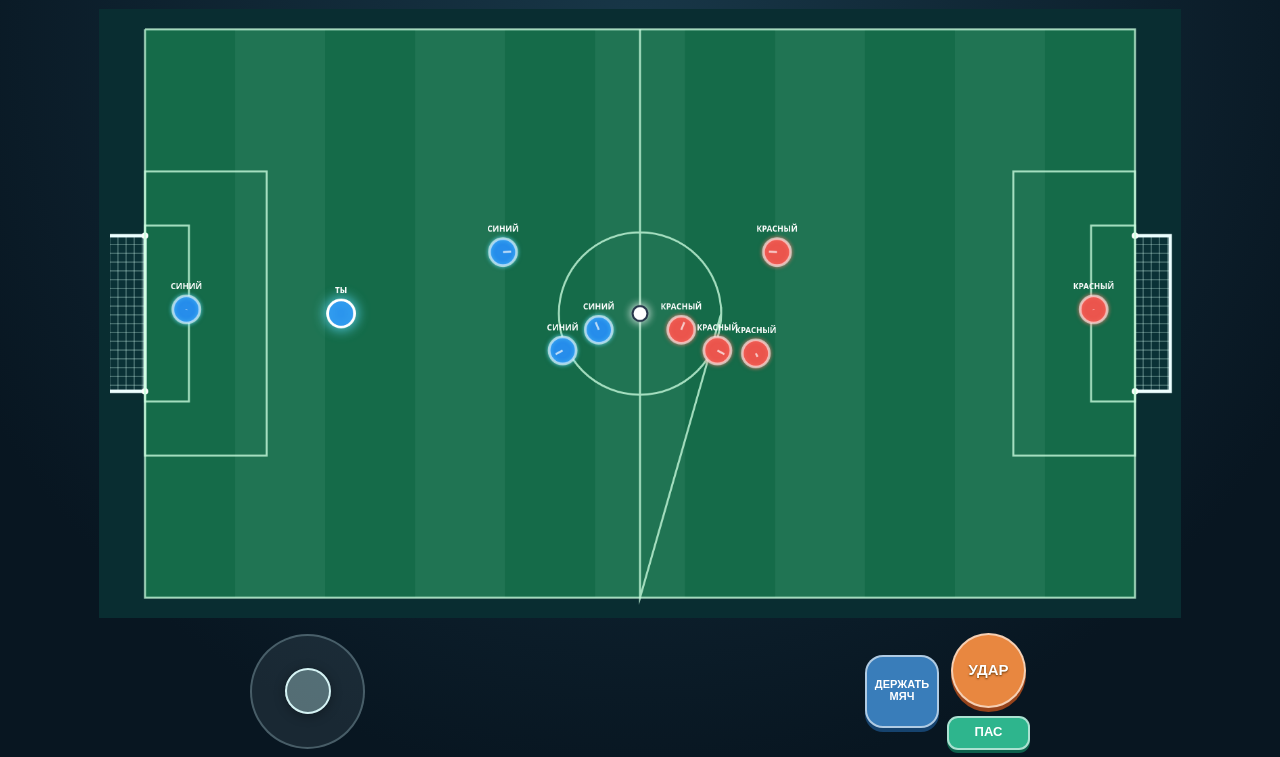
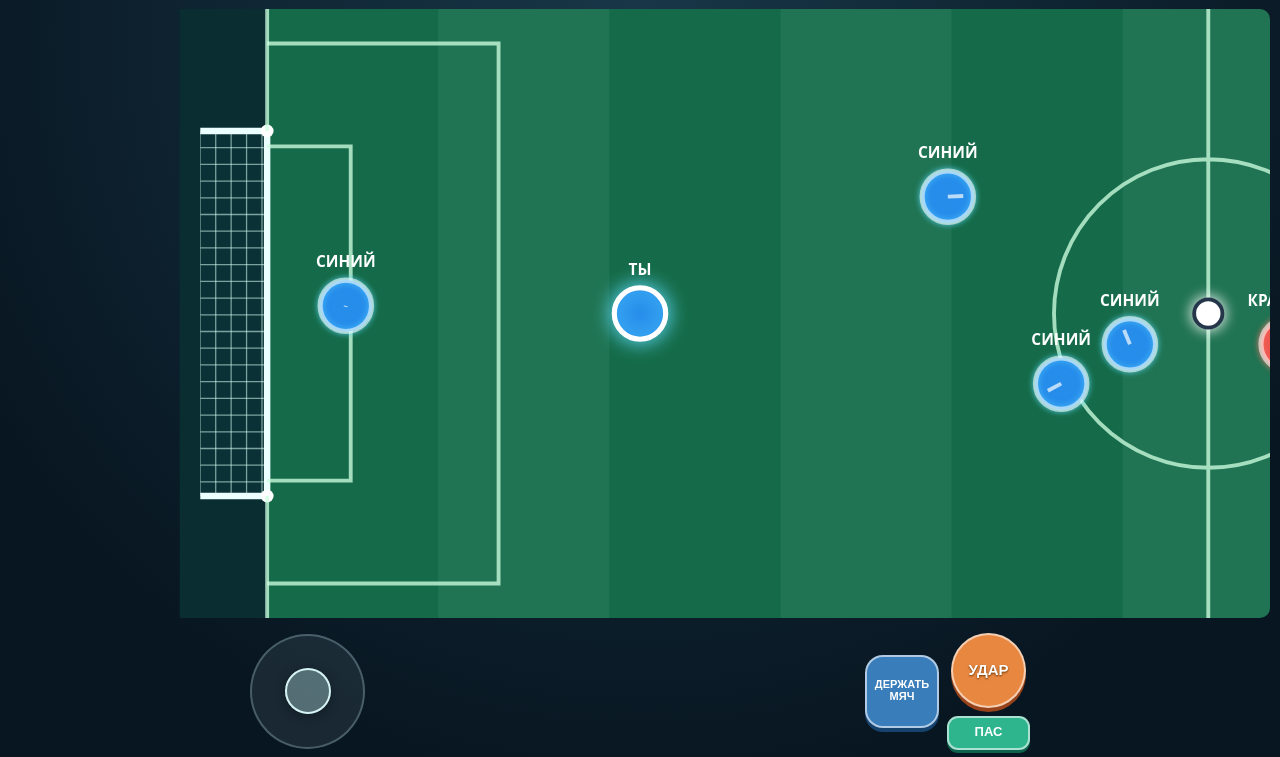
Before and after one commit to vivab/GameFootball, a website: page index.html in a window 1280 px wide. Both pictures are taken after a click on the button "⚽ ТРЕНИРОВКА С БОТОМ". Shown: the part 43-800 px from the top of the page. Drawn offline with Linux system fonts and the light colour scheme.

Commit message:
feat: player-follow camera, off-screen ball arrow, stronger kicks and open scoring line

```diff
--- a/index.html
+++ b/index.html
@@ -13,8 +13,8 @@ header{height:45px;flex-shrink:0;display:flex;align-items:center;justify-content
 h1{font-size:17px;margin:0;letter-spacing:.4px}small{display:block;color:#9cb7bf;font-size:11px;font-weight:500}
 #score{font-weight:900;font-size:23px;white-space:nowrap;font-variant-numeric:tabular-nums}
 #clock{font-size:14px;color:#d1e4e3;font-weight:700}
-#fieldWrap{position:relative;flex:1;min-height:0;display:flex;align-items:center;justify-content:center}
-canvas{display:block;width:100%;height:100%;object-fit:contain;border-radius:10px}
+#fieldWrap{position:relative;flex:1;min-height:0;display:flex;align-items:center;justify-content:center;overflow:hidden}
+canvas{display:block;width:100%;height:100%;object-fit:fill;border-radius:10px}
 #banner{position:absolute;left:50%;top:13%;transform:translateX(-50%);background:#081621dc;border:1px solid #ffffff30;border-radius:12px;padding:9px 16px;white-space:nowrap;text-align:center;font-weight:750;font-size:13px;pointer-events:none}
 #controls{height:132px;flex-shrink:0;position:relative;display:flex;align-items:center;justify-content:space-between;padding:0 10px;gap:8px}
 #pad{position:relative;width:115px;height:115px;border-radius:50%;background:#b4d6df19;border:2px solid #c2e4eb47;touch-action:none}
@@ -54,7 +54,7 @@ canvas{display:block;width:100%;height:100%;object-fit:contain;border-radius:10p
 </div>
 <script>
 "use strict";
-const W=1600,H=900,P=20,B=11,GOAL=115,L=68,R=1532,T=30,BOTTOM=870,DEPTH=52,SPEED=185,CHARGE_MS=1150;
+const W=1600,H=900,P=20,B=11,GOAL=142,L=68,R=1532,T=30,BOTTOM=870,DEPTH=52,SPEED=185,CHARGE_MS=1150;
 const $=id=>document.getElementById(id);
 const canvas=$("field"),ctx=canvas.getContext("2d");
 const keys=new Set();let joy={x:0,y:0},controlHeld=false,charging=false,chargeStart=0,shotSeq=0,passSeq=0,shotCharge=0,localShotSeq=0,localPassSeq=0,mode="menu",socket=null,myId=null,lastFrame=performance.now();
@@ -68,7 +68,7 @@ function showMenu(){if(socket){socket.close();socket=null}stopActions();mode="me
 $("exit").onclick=showMenu;
 function player(id,team,x,y){return{id,team,x,y,vx:0,vy:0,faceX:team===0?1:-1,faceY:0,cd:0,noControl:0}}
 function resetWorld(){const players=[];for(let team=0;team<2;team++)for(let slot=0;slot<5;slot++){const p=player(team===0&&slot===2?"me":"bot"+team+"-"+slot,team,team===0?L+110+slot*90:R-110-slot*90,H/2+(slot-2)*125);p.bot=p.id!=="me";p.slot=slot;players.push(p)}world={players,ball:{x:W/2,y:H/2,vx:0,vy:0},score:[0,0],time:180,status:"playing",tactics:0,aiClock:0}}
-function startPractice(){resetWorld();stopActions();localShotSeq=shotSeq;localPassSeq=passSeq;myId="me";mode="practice";$("menu").hidden=true;$("exit").hidden=false;banner("")}
+function startPractice(){resetWorld();camera.ready=false;stopActions();localShotSeq=shotSeq;localPassSeq=passSeq;myId="me";mode="practice";$("menu").hidden=true;$("exit").hidden=false;banner("")}
 $("practice").onclick=startPractice;
 function normalized(x,y){let l=Math.hypot(x,y);return l>1?{x:x/l,y:y/l}:{x,y}}
 function input(){let x=joy.x,y=joy.y;if(keys.has("a")||keys.has("arrowleft"))x-=1;if(keys.has("d")||keys.has("arrowright"))x+=1;if(keys.has("w")||keys.has("arrowup"))y-=1;if(keys.has("s")||keys.has("arrowdown"))y+=1;return normalized(x,y)}
@@ -100,7 +100,7 @@ function shoot(p,d,kind,charge=0){
  const b=world.ball;if(p.cd>0||!inRange(p,b)||p.retouch>0)return false;
  let aim=normalized(d.x,d.y);if(Math.hypot(aim.x,aim.y)<.15)aim={x:p.faceX,y:p.faceY};const unit=Math.hypot(aim.x,aim.y)||1;aim={x:aim.x/unit,y:aim.y/unit};
  const spread=kind==="pass"?.01+.018*charge:.025+.23*charge,angle=(Math.random()*2-1)*spread,c=Math.cos(angle),s=Math.sin(angle);
- const speed=kind==="pass"?395+Math.min(1,charge)*115:540+510*charge;
+ const speed=kind==="pass"?520+Math.min(1,charge)*180:1050+Math.min(1,charge)*1000;
  b.vx=(aim.x*c-aim.y*s)*speed;b.vy=(aim.x*s+aim.y*c)*speed;
  b.x=p.x+aim.x*(P+B+3);b.y=p.y+aim.y*(P+B+3);
  p.cd=kind==="pass"?.3:.4;p.noControl=.5;p.retouch=.65;b.lastTouch=p.id;b.touchLock=.8;return true;
@@ -113,10 +113,10 @@ function controlBall(p){
 }
 function separate(a,b){const dx=b.x-a.x,dy=b.y-a.y,d=Math.hypot(dx,dy)||.001;if(d<P*2){let push=(P*2-d)/2,nx=dx/d,ny=dy/d;a.x-=nx*push;a.y-=ny*push;b.x+=nx*push;b.y+=ny*push}}
 function physics(dt,heldBy){
- const b=world.ball,players=world.players,radius=P+B;b.touchLock=Math.max(0,(b.touchLock||0)-dt);
+ const b=world.ball,players=world.players,radius=P+B;b.prevX=b.x;b.prevY=b.y;b.touchLock=Math.max(0,(b.touchLock||0)-dt);
  if(!heldBy){
   b.x+=b.vx*dt;b.y+=b.vy*dt;
-  const friction=Math.exp(-1.75*dt);b.vx*=friction;b.vy*=friction;
+  const friction=Math.exp(-.75*dt);b.vx*=friction;b.vy*=friction;
   for(const p of players){
    const dx=b.x-p.x,dy=b.y-p.y,dist=Math.hypot(dx,dy);
    if(dist<radius){
@@ -139,12 +139,19 @@ function physics(dt,heldBy){
   if(b.x<L){b.y=Math.max(top,Math.min(bottom,b.y));if(b.x<L-DEPTH+B){b.x=L-DEPTH+B;b.vx=0}}
   if(b.x>R){b.y=Math.max(top,Math.min(bottom,b.y));if(b.x>R+DEPTH-B){b.x=R+DEPTH-B;b.vx=0}}
  }
- const speed=Math.hypot(b.vx,b.vy);if(speed>1120){b.vx*=1120/speed;b.vy*=1120/speed}
+ const speed=Math.hypot(b.vx,b.vy);if(speed>2150){b.vx*=2150/speed;b.vy*=2150/speed}
 }
-function scored(){const b=world.ball;if(b.y>H/2-GOAL+B&&b.y<H/2+GOAL-B){
- if(b.x<=L-DEPTH+B){world.score[1]++;return true}
- if(b.x>=R+DEPTH-B){world.score[0]++;return true}
- }return false}
+function scored(){
+ const b=world.ball;
+ // A goal is scored as soon as the ball crosses the line through the open mouth.
+ // Do not require it to reach the back of the net: the net is only a visual.
+ const inMouth=Math.abs(b.y-H/2)<GOAL-B-5;
+ if(!inMouth)return false;
+ const oldX=Number.isFinite(b.prevX)?b.prevX:b.x;
+ if(oldX<=R&&b.x>R){world.score[0]++;return true}
+ if(oldX>=L&&b.x<L){world.score[1]++;return true}
+ return false;
+}
 function aiStep(game,dt,humanTeam=0){
  game.aiClock=(game.aiClock||0)+dt;
  if(game.aiClock>4.5){game.aiClock=0;game.tactics=(game.tactics+1)%4}
@@ -203,7 +210,7 @@ function connect(action){
  socket.onopen=()=>socket.send(JSON.stringify(action));
  socket.onmessage=e=>{
   let msg;try{msg=JSON.parse(e.data)}catch{return}
-  if(msg.type==="welcome"){mode="online";myId=msg.id;stopActions();world={players:[],ball:{x:W/2,y:H/2},score:[0,0],time:180,status:"waiting"};$("menu").hidden=true;$("exit").hidden=false;$("roomBadge").textContent="КОМНАТА "+msg.code;$("roomBadge").style.display="block";banner("Ждём второго игрока • код "+msg.code)}
+  if(msg.type==="welcome"){mode="online";myId=msg.id;camera.ready=false;stopActions();world={players:[],ball:{x:W/2,y:H/2},score:[0,0],time:180,status:"waiting"};$("menu").hidden=true;$("exit").hidden=false;$("roomBadge").textContent="КОМНАТА "+msg.code;$("roomBadge").style.display="block";banner("Ждём второго игрока • код "+msg.code)}
   if(msg.type==="state"){world=msg;$("roomBadge").textContent="КОМНАТА "+msg.code;banner(msg.status==="waiting"?"Ждём второго игрока • код "+msg.code:msg.status==="finished"?"Матч окончен":"")}
   if(msg.type==="error")toast(msg.message||"Ошибка подключения");
  };
@@ -230,12 +237,66 @@ function drawField(){
  paintGoal("left");paintGoal("right");
  ctx.strokeStyle="#ceffe1c4";ctx.lineWidth=3;ctx.beginPath();ctx.moveTo(L,T);ctx.lineTo(R,T);ctx.lineTo(R,H/2-GOAL);ctx.moveTo(R,H/2+GOAL);ctx.lineTo(R,BOTTOM);ctx.lineTo(L,BOTTOM);ctx.lineTo(L,H/2+GOAL);ctx.moveTo(L,H/2-GOAL);ctx.lineTo(L,T);ctx.stroke();
  ctx.beginPath();ctx.moveTo(W/2,T);ctx.lineTo(W/2,BOTTOM);ctx.arc(W/2,H/2,120,0,Math.PI*2);ctx.stroke();
- ctx.strokeRect(L,H/2-210,180,420);ctx.strokeRect(R-180,H/2-210,180,420);
- ctx.strokeRect(L,H/2-130,65,260);ctx.strokeRect(R-65,H/2-130,65,260);
+ // The goal-side edges of the penalty areas stay OPEN, not white walls.
+ ctx.beginPath();
+ ctx.moveTo(L,H/2-210);ctx.lineTo(L+180,H/2-210);ctx.lineTo(L+180,H/2+210);ctx.lineTo(L,H/2+210);
+ ctx.moveTo(R,H/2-210);ctx.lineTo(R-180,H/2-210);ctx.lineTo(R-180,H/2+210);ctx.lineTo(R,H/2+210);
+ ctx.moveTo(L,H/2-130);ctx.lineTo(L+65,H/2-130);ctx.lineTo(L+65,H/2+130);ctx.lineTo(L,H/2+130);
+ ctx.moveTo(R,H/2-130);ctx.lineTo(R-65,H/2-130);ctx.lineTo(R-65,H/2+130);ctx.lineTo(R,H/2+130);
+ ctx.stroke();
  ctx.fillStyle="#fff";ctx.beginPath();ctx.arc(W/2,H/2,4,0,Math.PI*2);ctx.fill();
 }
+
+const camera={x:W/2,y:H/2,ready:false},view={width:0,height:0,dpr:1,zoom:1};
+function resizeCanvas(){
+ const rect=canvas.getBoundingClientRect(),dpr=Math.min(2,window.devicePixelRatio||1);
+ const width=Math.max(1,Math.round(rect.width*dpr)),height=Math.max(1,Math.round(rect.height*dpr));
+ if(canvas.width!==width||canvas.height!==height){canvas.width=width;canvas.height=height}
+ view.width=rect.width;view.height=rect.height;view.dpr=dpr;
+ // Fixed close-range scale, not the full pitch. The user sees nearby play.
+ view.zoom=Math.max(rect.width/980,rect.height/600,.35);
+}
+function updateCamera(dt){
+ const me=(world.players||[]).find(p=>p.id===myId);
+ if(!me)return;
+ if(!camera.ready){camera.x=me.x;camera.y=me.y;camera.ready=true;return}
+ const k=1-Math.exp(-Math.max(0,Math.min(dt,.06))*13);
+ camera.x+=(me.x-camera.x)*k;
+ camera.y+=(me.y-camera.y)*k;
+}
+function ballDirectionOverlay(){
+ const me=(world.players||[]).find(p=>p.id===myId),b=world.ball;
+ if(!me||!b||!view.width||!view.height)return;
+ const w=view.width,h=view.height,z=view.zoom;
+ const sx=w/2+(b.x-camera.x)*z,sy=h/2+(b.y-camera.y)*z;
+ const edge=34;
+ if(sx>=edge&&sx<=w-edge&&sy>=edge&&sy<=h-edge)return;
+ const dx=sx-w/2,dy=sy-h/2;
+ if(Math.hypot(dx,dy)<.01)return;
+ const fraction=Math.min((w/2-edge)/Math.max(.001,Math.abs(dx)),(h/2-edge)/Math.max(.001,Math.abs(dy)),1);
+ const ix=w/2+dx*fraction,iy=h/2+dy*fraction;
+ ctx.save();
+ ctx.translate(ix,iy);
+ ctx.fillStyle="rgba(5,29,41,.92)";ctx.strokeStyle="#fff7";ctx.lineWidth=2;
+ ctx.beginPath();ctx.arc(0,0,22,0,Math.PI*2);ctx.fill();ctx.stroke();
+ ctx.font="19px system-ui";ctx.textAlign="center";ctx.textBaseline="middle";ctx.fillText("⚽",0,1);
+ ctx.rotate(Math.atan2(dy,dx));
+ ctx.fillStyle="#ffe17e";ctx.beginPath();ctx.moveTo(33,0);ctx.lineTo(24,-7);ctx.lineTo(24,7);ctx.closePath();ctx.fill();
+ ctx.restore();
+ // Distance is in approximate game-world units, never real-world metres.
+ const dist=Math.round(Math.hypot(b.x-me.x,b.y-me.y));
+ ctx.save();ctx.fillStyle="#fff";ctx.font="bold 11px system-ui";ctx.textAlign="center";
+ ctx.fillText(String(dist),ix,Math.max(12,iy-27));ctx.restore();
+}
+window.addEventListener("resize",resizeCanvas);
 function draw(){
- ctx.clearRect(0,0,W,H);drawField();
+ resizeCanvas();
+ const {width:w,height:height,dpr,zoom}=view;
+ if(!w||!height)return;
+ ctx.setTransform(1,0,0,1,0,0);
+ ctx.clearRect(0,0,canvas.width,canvas.height);
+ ctx.setTransform(dpr*zoom,0,0,dpr*zoom,dpr*(w/2-camera.x*zoom),dpr*(height/2-camera.y*zoom));
+ drawField();
  const ps=world.players||[];for(const p of ps){
   const mine=p.id===myId;
   ctx.save();ctx.shadowColor=p.team===0?"#61dcff":"#ff796c";ctx.shadowBlur=mine?19:6;
@@ -246,12 +307,15 @@ function draw(){
  }
  const ball=world.ball||{x:W/2,y:H/2};
  ctx.save();ctx.shadowColor="#fff";ctx.shadowBlur=14;ctx.fillStyle="#fff";ctx.strokeStyle="#26364a";ctx.lineWidth=3;ctx.beginPath();ctx.arc(ball.x,ball.y,B,0,Math.PI*2);ctx.fill();ctx.stroke();ctx.restore();
+ ctx.setTransform(dpr,0,0,dpr,0,0);
+ ballDirectionOverlay();
  kickButton.style.setProperty("--charge",charging?Math.min(100,(performance.now()-chargeStart)/CHARGE_MS*100):0);
  const s=world.score||[0,0];$("score").textContent=s[0]+" : "+s[1];const t=Math.max(0,Math.ceil(world.time||0));$("clock").textContent=String(Math.floor(t/60)).padStart(2,"0")+":"+String(t%60).padStart(2,"0");
 }
 let netSend=0;
 function frame(now){let dt=Math.min(.04,(now-lastFrame)/1000);lastFrame=now;
  if(mode==="practice")simulate(dt);
+ updateCamera(dt);
  if(mode==="online"&&socket?.readyState===WebSocket.OPEN){netSend+=dt;if(netSend>=1/20){netSend=0;socket.send(JSON.stringify({type:"input",...input(),control:holding(),shotSeq,passSeq,shotCharge,passCharge}))}}
  draw();requestAnimationFrame(frame)}
 draw();requestAnimationFrame(frame);
```
